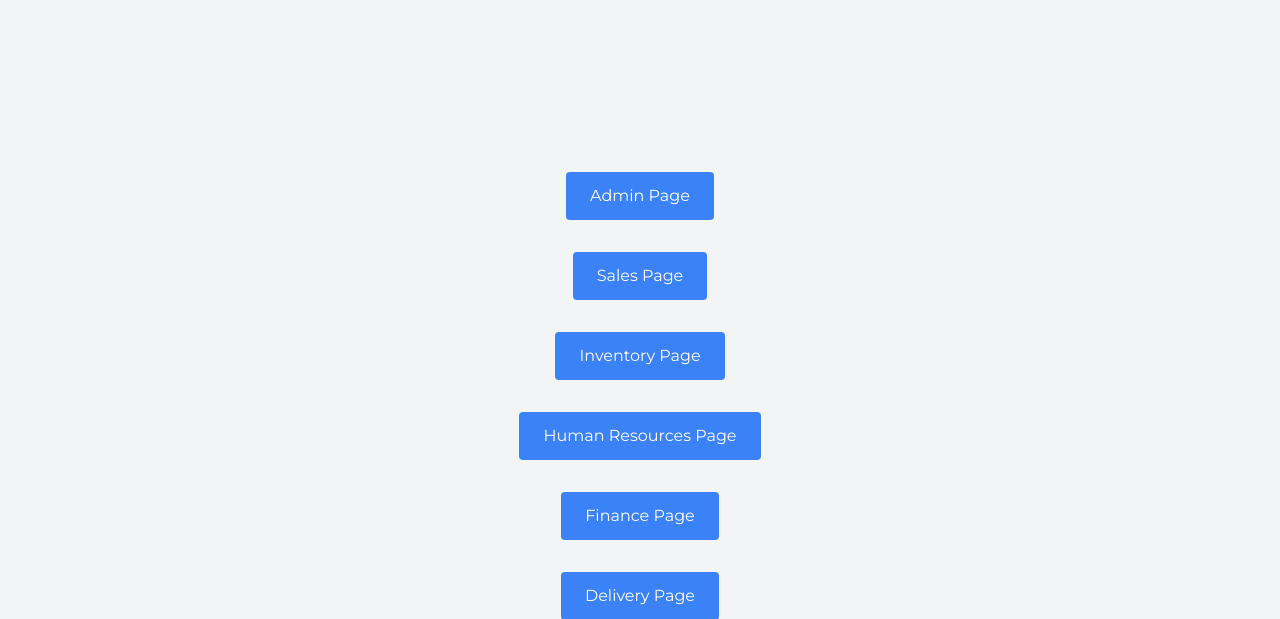
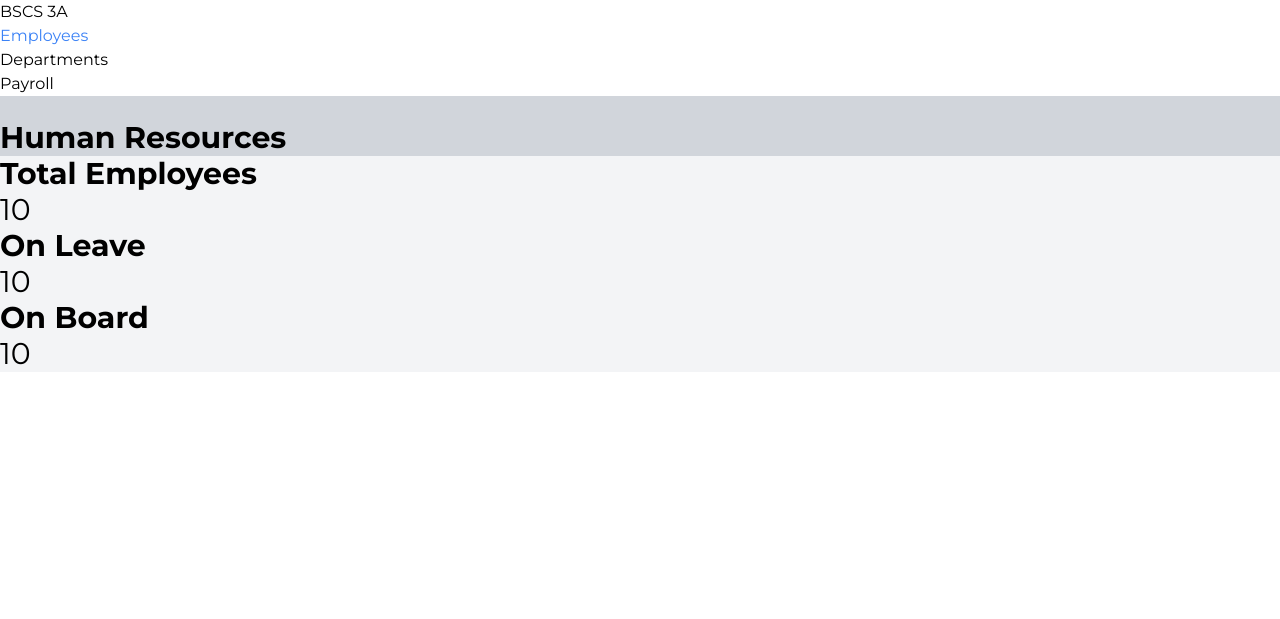
Before and after one commit to bscs3a/Master, a PHP site: page /Master/public/humanResources/views/hr.dashboard.php in a window 1280 px wide. Shown: the top 619 px of the page. Run offline with PHP 8.4, Linux system fonts and the light colour scheme; style sheets or scripts are compiled from the project's sources.

Commit message:
initial hr features added

```diff
--- a/public/humanResources/routes.php
+++ b/public/humanResources/routes.php
@@ -4,3 +4,4 @@ $path = './public/humanResources/views';
 
 Router::handle('GET', '/hr/sample', "$path/hr.sample.php");
 Router::handle('GET', '/hr/link', "$path/hr.test-link.php");
+Router::handle('GET', '/hr/dashboard', "$path/hr.dashboard.php");
--- /dev/null
+++ b/public/humanResources/views/hr.dashboard.php
@@ -0,0 +1,94 @@
+<!DOCTYPE html>
+<html>
+<head>
+    <meta charset="UTF-8">
+    <meta name="viewport" content="width=device-width, initial-scale=1.0">
+    <link href="../../../src/tailwind.css" rel="stylesheet">
+    <title>Dashboard</title>
+</head>
+<body>
+
+    <div> <!-- content wrapper -->
+        <div> <!-- Side Navigation? -->
+            <nav>
+                <div> <!-- company name -->
+                    <h1
+                        class="">
+                        <a href="#">BSCS 3A</a>
+                    </h1>
+                </div> <!-- end of company name -->
+                <ul> <!-- either these orrrr straight up departments nalang then when clicked, dun na lilitaw employees for each
+                            department -->
+                    <li>
+                        <a href="hr.employees.php">
+                            <span
+                                class="text-blue-500 ">
+                                Employees
+                            </span>
+                        </a>
+                    </li>
+                    <li>
+                        <a href="hr.departments.php">
+                            <span>Departments</span>
+                        </a>
+                    </li>
+                    <li>
+                        <a href="hr.payroll.php">
+                            <span>Payroll</span>
+                        </a>
+                    </li>
+                    <!-- <li>
+                        <a href="hr.reports.php">
+                            <span>Reports</span>
+                        </a>
+                    </li> -->
+                </ul>
+            </nav>
+        </div> <!-- end of side navigation -->
+
+        <main class="bg-gray-100">
+            <header class="bg-gray-300">
+                <div class="pt-6">
+                    <h1
+                    class="font-bold text-3xl">Human Resources</h1>
+                </div>
+            </header>
+
+            <div>  <!-- CARDS: numbers of employees -->
+                <div>
+                    <h2
+                        class="mr-6 text-3xl font-bold">
+                        Total Employees
+                    </h2>
+                    <p
+                        class="mr-6 text-3xl">
+                        10
+                    </p>
+                </div>
+                <div>
+                    <h2
+                        class="mr-6 text-3xl font-bold">
+                        On Leave
+                    </h2>
+                    <p
+                        class="mr-6 text-3xl">
+                        10
+                    </p>
+                </div>
+                <div>
+                    <h2
+                        class="mr-6 text-3xl font-bold">
+                        On Board
+                    </h2>
+                    <p
+                        class="mr-6 text-3xl">
+                        10
+                    </p>
+                </div>
+            </div> <!-- end of CARDS: numbers of employees -->
+        </main>
+
+    </div>
+
+</body>
+</html>
```
Also changed, not shown: public/humanResources/views/hr.departments.php (added, +21 -0 lines), public/humanResources/views/hr.employees.php (added, +20 -0 lines), public/humanResources/views/hr.payroll.php (added, +20 -0 lines).
